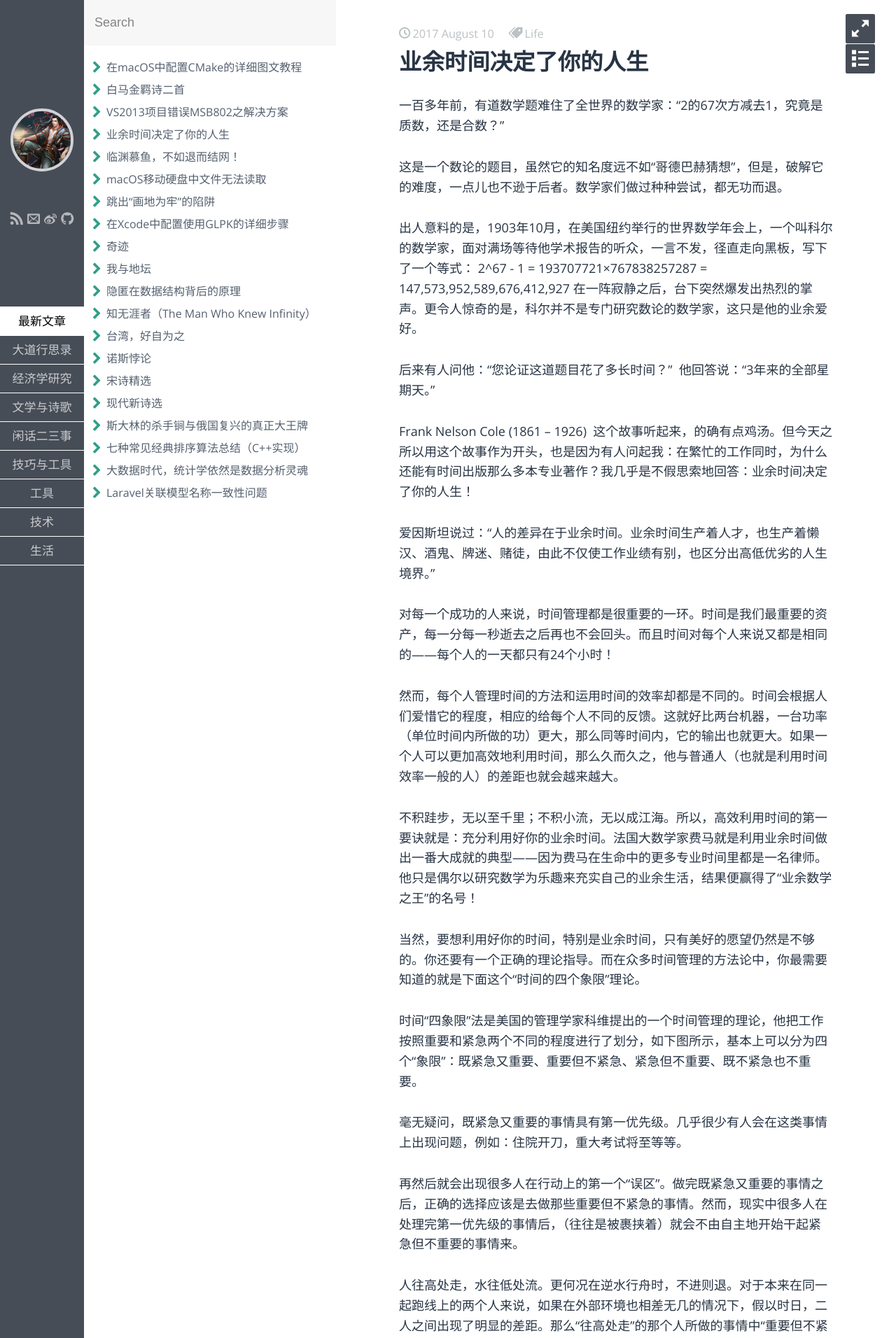
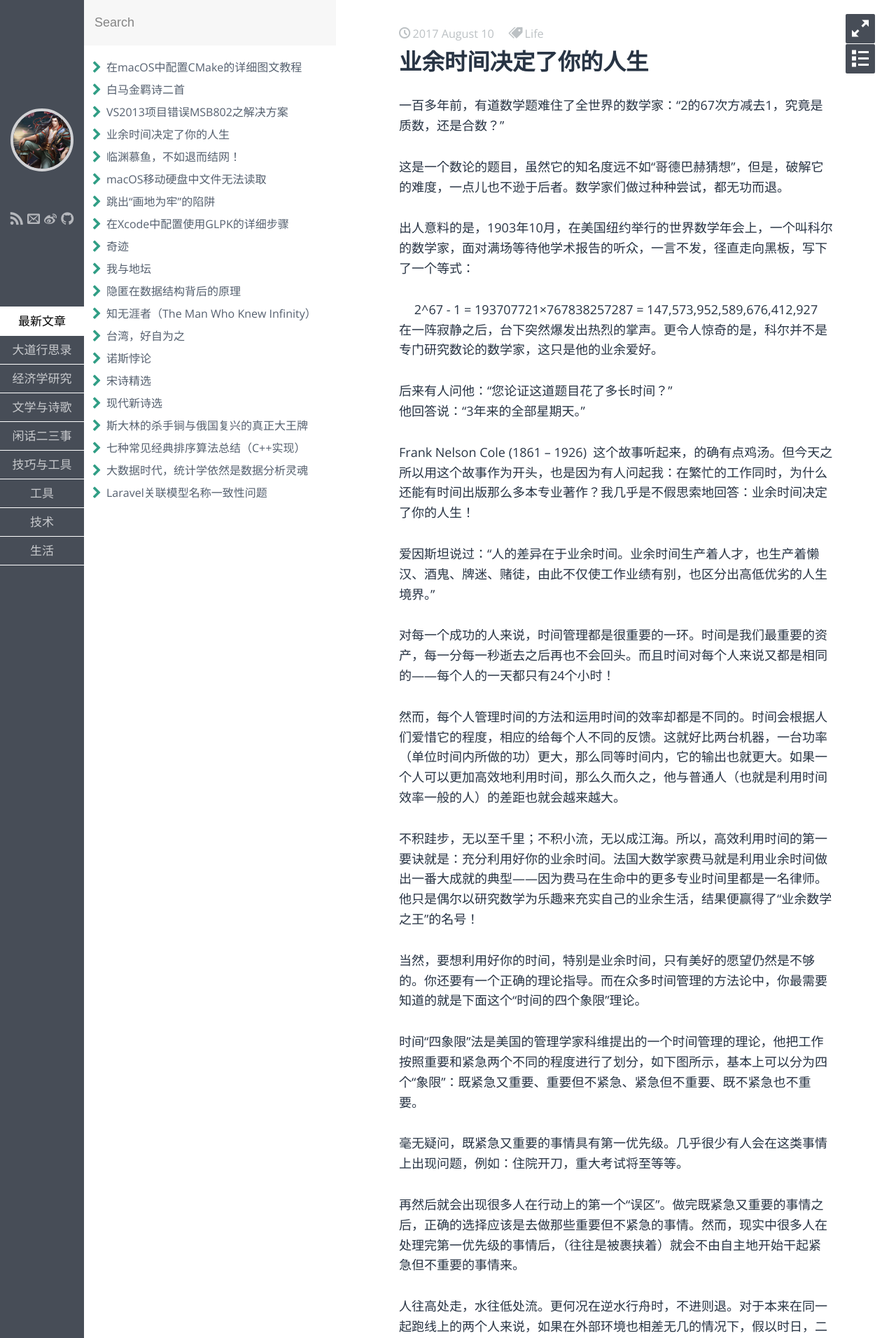
Before and after one commit to fzuo/baimafujinji, a Jekyll site: the page built from _posts/essay/2017-08-10-free-time-and-life.md, in a window 1280 px wide. Shown: the top 1912 px of the page at 70% size. Built offline with Jekyll 4.4.1, drawn with Linux system fonts in a browser that asks for light colours; some web fonts are replaced.

Commit message:
Update 2017-08-10-free-time-and-life.md

```diff
--- a/_posts/essay/2017-08-10-free-time-and-life.md
+++ b/_posts/essay/2017-08-10-free-time-and-life.md
@@ -10,12 +10,14 @@ keywords: 业余时间,人生
 
 这是一个数论的题目，虽然它的知名度远不如“哥德巴赫猜想”，但是，破解它的难度，一点儿也不逊于后者。数学家们做过种种尝试，都无功而退。
 
-出人意料的是，1903年10月，在美国纽约举行的世界数学年会上，一个叫科尔的数学家，面对满场等待他学术报告的听众，一言不发，径直走向黑板，写下了一个等式：
-2^67 - 1 = 193707721×767838257287 = 147,573,952,589,676,412,927
-在一阵寂静之后，台下突然爆发出热烈的掌声。更令人惊奇的是，科尔并不是专门研究数论的数学家，这只是他的业余爱好。
+出人意料的是，1903年10月，在美国纽约举行的世界数学年会上，一个叫科尔的数学家，面对满场等待他学术报告的听众，一言不发，径直走向黑板，写下了一个等式：<br>
+<center>
+2^67 - 1 = 193707721×767838257287 = 147,573,952,589,676,412,927<br>
+</center>
+在一阵寂静之后，台下突然爆发出热烈的掌声。更令人惊奇的是，科尔并不是专门研究数论的数学家，这只是他的业余爱好。<br>
 
-后来有人问他：“您论证这道题目花了多长时间？”
-他回答说：“3年来的全部星期天。”
+后来有人问他：“您论证这道题目花了多长时间？” <br>
+他回答说：“3年来的全部星期天。”<br>
 
 Frank Nelson Cole (1861 – 1926)
 这个故事听起来，的确有点鸡汤。但今天之所以用这个故事作为开头，也是因为有人问起我：在繁忙的工作同时，为什么还能有时间出版那么多本专业著作？我几乎是不假思索地回答：业余时间决定了你的人生！
```
